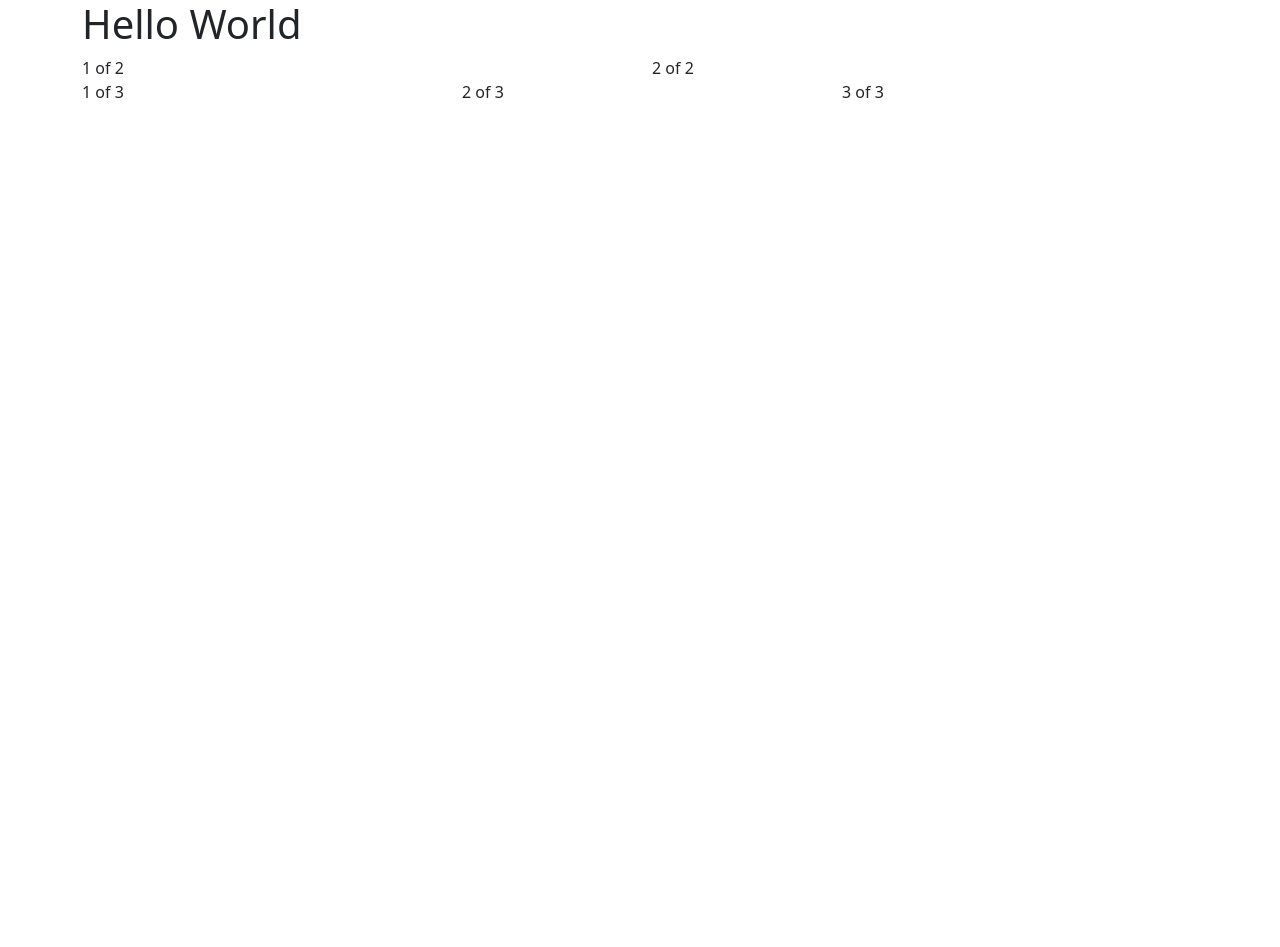
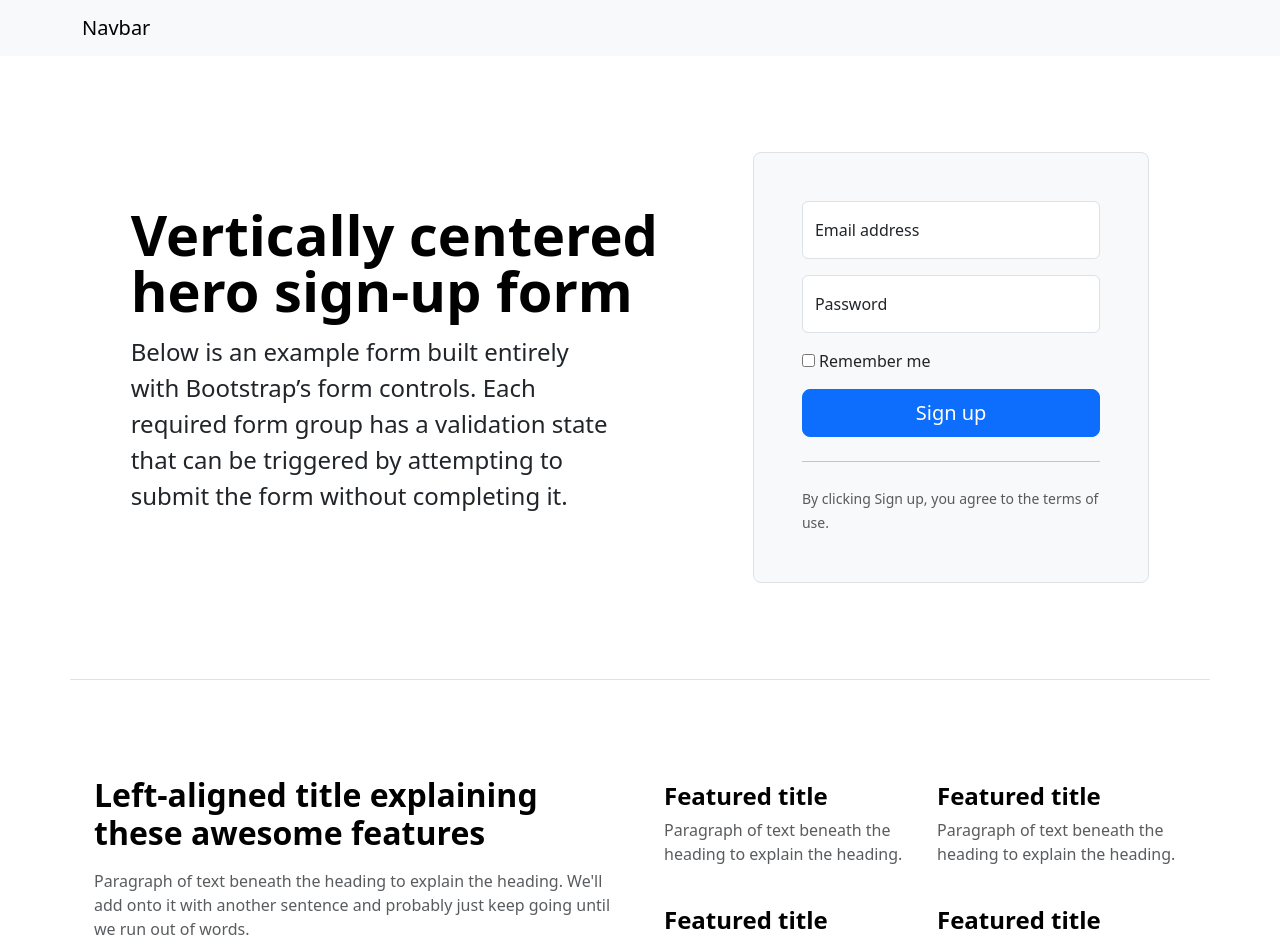
Before and after one commit to bulnes/reduz-in, a Next.js app: page / in a window 1280 px wide. Shown: the top 947 px of the page. Before the commit the page ends 800 px from the top, so only its background shows below. Built offline with nearby package versions, Linux system fonts and the light colour scheme.

Commit message:
feat: add navbar, heroe, features, and footer components

```diff
--- a/package.json
+++ b/package.json
@@ -13,7 +13,6 @@
     "bootstrap": "5.3.7",
     "next": "15.3.4",
     "react": "19.1.0",
-    "react-bootstrap": "2.10.10",
     "react-dom": "19.1.0"
   },
   "devDependencies": {
--- a/src/app/layout.tsx
+++ b/src/app/layout.tsx
@@ -1,16 +1,5 @@
 import "bootstrap/dist/css/bootstrap.min.css";
 import type { Metadata } from "next";
-import { Geist, Geist_Mono } from "next/font/google";
-
-const geistSans = Geist({
-  variable: "--font-geist-sans",
-  subsets: ["latin"],
-});
-
-const geistMono = Geist_Mono({
-  variable: "--font-geist-mono",
-  subsets: ["latin"],
-});
 
 export const metadata: Metadata = {
   title: "Create Next App",
@@ -24,11 +13,7 @@ export default function RootLayout({
 }>) {
   return (
     <html lang="en">
-      <body
-        className={`${geistSans.variable} ${geistMono.variable} antialiased`}
-      >
-        {children}
-      </body>
+      <body className={`antialiased`}>{children}</body>
     </html>
   );
 }
--- a/src/app/page.tsx
+++ b/src/app/page.tsx
@@ -1,22 +1,15 @@
-import { Col, Container, Row } from "react-bootstrap";
+import { Features } from "@/components/features/features";
+import { Footer } from "@/components/footer/footer";
+import { Heroe } from "@/components/heroe/heroe";
+import { Navbar } from "@/components/navbar/navbar";
 
 export default function Home() {
   return (
-    <Container>
-      <Row>
-        <Col>
-          <h1>Hello World</h1>
-        </Col>
-      </Row>
-      <Row>
-        <Col>1 of 2</Col>
-        <Col>2 of 2</Col>
-      </Row>
-      <Row>
-        <Col>1 of 3</Col>
-        <Col>2 of 3</Col>
-        <Col>3 of 3</Col>
-      </Row>
-    </Container>
+    <>
+      <Navbar />
+      <Heroe />
+      <Features />
+      <Footer />
+    </>
   );
 }
--- /dev/null
+++ b/src/components/features/features.tsx
@@ -0,0 +1,57 @@
+export function Features() {
+  return (
+    <div className="container px-4 py-5">
+      <div className="row row-cols-1 row-cols-md-2 align-items-md-center g-5 py-5 border-top">
+        <div className="col d-flex flex-column align-items-start gap-2">
+          <h2 className="fw-bold text-body-emphasis">
+            Left-aligned title explaining these awesome features
+          </h2>
+          <p className="text-body-secondary">
+            Paragraph of text beneath the heading to explain the heading.
+            We&#39;ll add onto it with another sentence and probably just keep
+            going until we run out of words.
+          </p>
+          <a href="#" className="btn btn-primary btn-lg">
+            Primary button
+          </a>
+        </div>
+        <div className="col">
+          <div className="row row-cols-1 row-cols-sm-2 g-4">
+            <div className="col d-flex flex-column gap-2">
+              <h4 className="fw-semibold mb-0 text-body-emphasis">
+                Featured title
+              </h4>
+              <p className="text-body-secondary">
+                Paragraph of text beneath the heading to explain the heading.
+              </p>
+            </div>
+            <div className="col d-flex flex-column gap-2">
+              <h4 className="fw-semibold mb-0 text-body-emphasis">
+                Featured title
+              </h4>
+              <p className="text-body-secondary">
+                Paragraph of text beneath the heading to explain the heading.
+              </p>
+            </div>
+            <div className="col d-flex flex-column gap-2">
+              <h4 className="fw-semibold mb-0 text-body-emphasis">
+                Featured title
+              </h4>
+              <p className="text-body-secondary">
+                Paragraph of text beneath the heading to explain the heading.
+              </p>
+            </div>
+            <div className="col d-flex flex-column gap-2">
+              <h4 className="fw-semibold mb-0 text-body-emphasis">
+                Featured title
+              </h4>
+              <p className="text-body-secondary">
+                Paragraph of text beneath the heading to explain the heading.
+              </p>
+            </div>
+          </div>
+        </div>
+      </div>
+    </div>
+  );
+}
--- /dev/null
+++ b/src/components/footer/footer.tsx
@@ -0,0 +1,13 @@
+export function Footer() {
+  return (
+    <div className="container">
+      <footer className="d-flex flex-wrap justify-content-between align-items-center py-3 my-4 border-top">
+        <div className="col-md-4 d-flex align-items-center">
+          <span className="mb-3 mb-md-0 text-body-secondary">
+            © {new Date().getFullYear()} Company, Inc
+          </span>
+        </div>
+      </footer>
+    </div>
+  );
+}
--- /dev/null
+++ b/src/components/heroe/heroe.tsx
@@ -0,0 +1,61 @@
+export function Heroe() {
+  return (
+    <div className="container col-xl-10 col-xxl-8 px-4 py-5">
+      {" "}
+      <div className="row align-items-center g-lg-5 py-5">
+        {" "}
+        <div className="col-lg-7 text-center text-lg-start">
+          {" "}
+          <h1 className="display-4 fw-bold lh-1 text-body-emphasis mb-3">
+            Vertically centered hero sign-up form
+          </h1>{" "}
+          <p className="col-lg-10 fs-4">
+            Below is an example form built entirely with Bootstrap’s form
+            controls. Each required form group has a validation state that can
+            be triggered by attempting to submit the form without completing it.
+          </p>{" "}
+        </div>{" "}
+        <div className="col-md-10 mx-auto col-lg-5">
+          {" "}
+          <form className="p-4 p-md-5 border rounded-3 bg-body-tertiary">
+            {" "}
+            <div className="form-floating mb-3">
+              {" "}
+              <input
+                type="email"
+                className="form-control"
+                id="floatingInput"
+                placeholder="name@example.com"
+              />{" "}
+              <label htmlFor="floatingInput">Email address</label>{" "}
+            </div>{" "}
+            <div className="form-floating mb-3">
+              {" "}
+              <input
+                type="password"
+                className="form-control"
+                id="floatingPassword"
+                placeholder="Password"
+              />{" "}
+              <label htmlFor="floatingPassword">Password</label>{" "}
+            </div>{" "}
+            <div className="checkbox mb-3">
+              {" "}
+              <label>
+                {" "}
+                <input type="checkbox" value="remember-me" /> Remember me
+              </label>{" "}
+            </div>{" "}
+            <button className="w-100 btn btn-lg btn-primary" type="submit">
+              Sign up
+            </button>{" "}
+            <hr className="my-4" />{" "}
+            <small className="text-body-secondary">
+              By clicking Sign up, you agree to the terms of use.
+            </small>{" "}
+          </form>{" "}
+        </div>{" "}
+      </div>{" "}
+    </div>
+  );
+}
--- /dev/null
+++ b/src/components/navbar/navbar.tsx
@@ -0,0 +1,11 @@
+export function Navbar() {
+  return (
+    <nav className="navbar navbar-expand-lg bg-body-tertiary">
+      <div className="container">
+        <a className="navbar-brand" href="#">
+          Navbar
+        </a>
+      </div>
+    </nav>
+  );
+}
```
Also changed, not shown: 1 other file (tests, documents, lock files or other folders).
